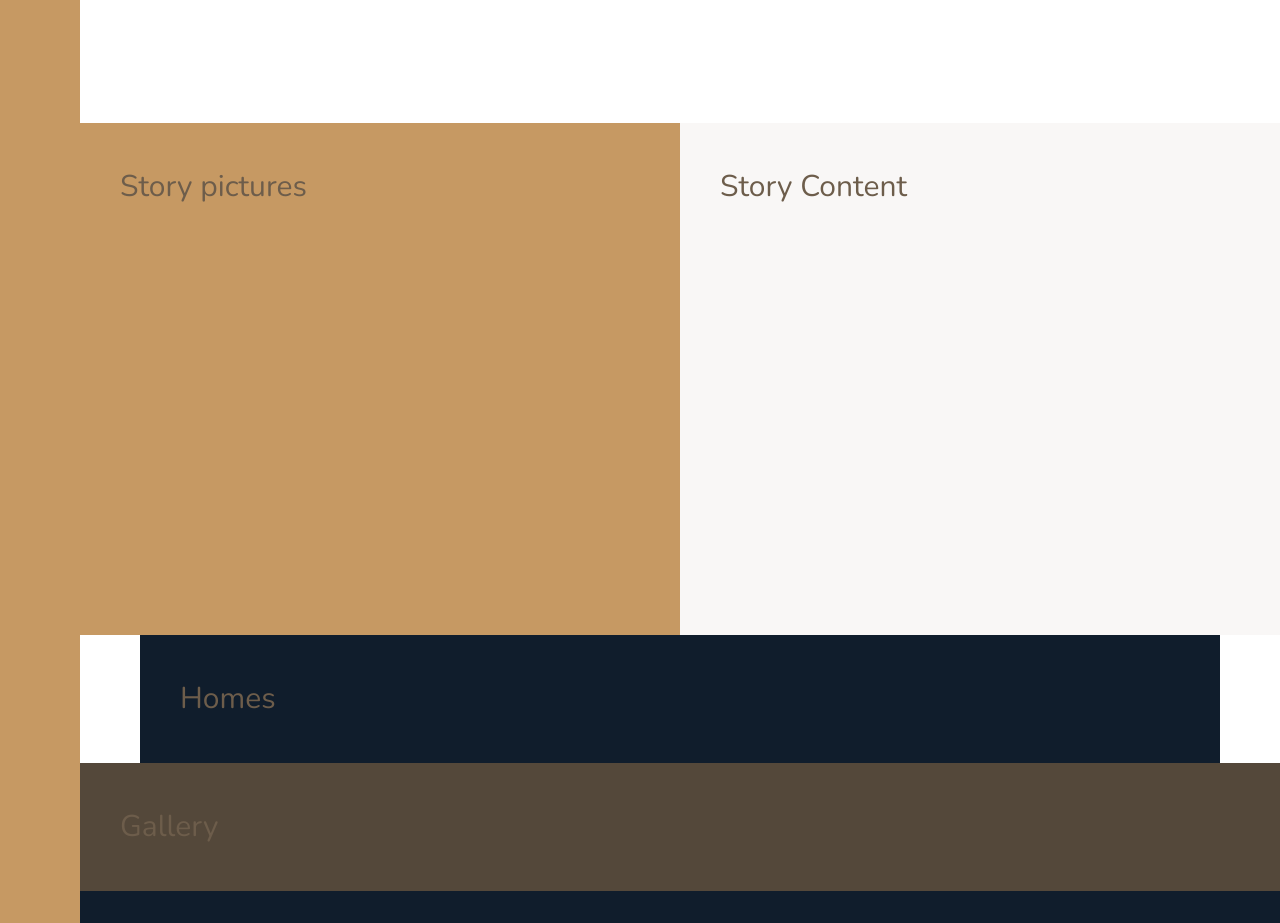
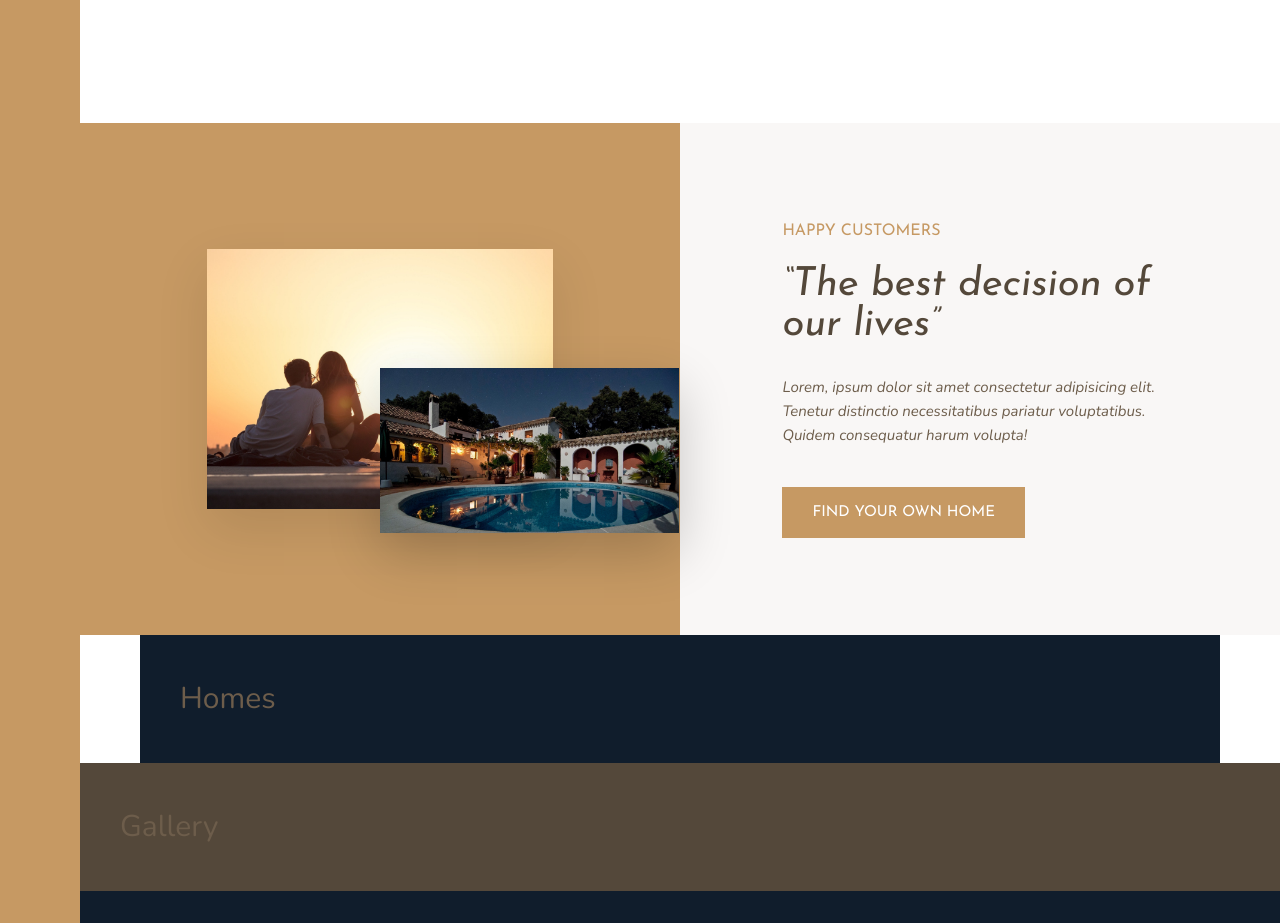
Before and after one commit to podenborg/advanced-css-nexter, a website: page index.html in a window 1280 px wide. Shown: the part 1300-2223 px from the top of the page. Drawn offline with nearby package versions, Linux system fonts and the light colour scheme.

Commit message:
Build Story section

```diff
--- a/index.html
+++ b/index.html
@@ -82,10 +82,16 @@
         </section>
 
         <div class="story__pictures">
-            Story pictures
+            <img src="img/story-1.jpeg" alt="Couple with new house" class="story__img--1">
+            <img src="img/story-2.jpeg" alt="Couple with new house" class="story__img--2">
         </div>
         <div class="story__content">
-            Story Content
+            <h3 class="heading-3 mb-sm">Happy Customers</h3>
+            <h2 class="heading-2 heading-2--dark mb-md">&ldquo;The best decision of our lives&rdquo;</h2>
+            <p class="story__text">
+                Lorem, ipsum dolor sit amet consectetur adipisicing elit. Tenetur distinctio necessitatibus pariatur voluptatibus. Quidem consequatur harum volupta!
+            </p>
+            <button class="btn">Find your own home</button>
         </div>
 
         <section class="homes">
--- a/sass/_story.scss
+++ b/sass/_story.scss
@@ -2,10 +2,43 @@
   &__pictures {
     background-color: $color-primary;
     grid-column: full-start / col-end 4;
+    background-image: linear-gradient(rgba($color-primary, .5)), url('../img/back.jpg');
+
+    display: grid;
+    grid-template-rows: repeat(6, 1fr);
+    grid-template-columns: repeat(6, 1fr);
+    align-items: center;
+  }
+
+  &__img--1 {
+    width: 100%;
+    grid-row: 2 / 6;
+    grid-column: 2 / 6;
+    box-shadow: 0 2rem 5rem rgba(0,0,0, .1);
+  }
+  &__img--2 {
+    width: 115%;
+    grid-row: 4 / 6;
+    grid-column: 4 / 7;
+    z-index: 20;
+    box-shadow: 0 2rem 5rem rgba(0,0,0, .2);
   }
 
   &__content {
     background-color: $color-grey-light-1;
     grid-column: col-start 5 / full-end;
+
+    padding: 6rem 8vw;
+
+    display: flex;
+    flex-direction: column;
+    justify-content: center;
+    align-items: flex-start;
+  }
+
+  &__text {
+    font-size: 1.5rem;
+    font-style: italic;
+    margin-bottom: 4rem;
   }
 }
--- a/sass/_typography.scss
+++ b/sass/_typography.scss
@@ -8,18 +8,45 @@
 }
 .heading-2 {
   @extend %heading;
+  font-size: 4rem;
+  font-style: italic;
+  line-height: 1;
+
+  &--light { color: $color-grey-light-1; }
+  &--dark { color: $color-grey-dark-1; }
 }
 .heading-3 {
   @extend %heading;
+  font-size: 1.6rem;
+  color: $color-primary;
+  text-transform: uppercase;
 }
 .heading-4 {
   @extend %heading;
   font-size: 1.9rem;
 
-  &--light {
-    color: $color-grey-light-1;
-  }
-  &--dark {
-    color: $color-grey-dark-1;
+  &--light { color: $color-grey-light-1; }
+  &--dark { color: $color-grey-dark-1; }
+}
+
+.btn {
+  background-color: $color-primary;
+  color: #fff;
+  border: none;
+  border-radius: 0;
+  font-family: $font-display;
+  font-size: 1.5rem;
+  text-transform: uppercase;
+  padding: 1.8rem 3rem;
+  cursor: pointer;
+  transition: all .1s;
+
+  &:hover {
+    background-color: $color-primary-dark;
   }
 }
+
+.mb-sm { margin-bottom: 2rem; }
+.mb-md { margin-bottom: 3rem; }
+.mb-lg { margin-bottom: 4rem; }
+.mb-hg { margin-bottom: 8rem; }
```
Also changed, not shown: css/style.css.
